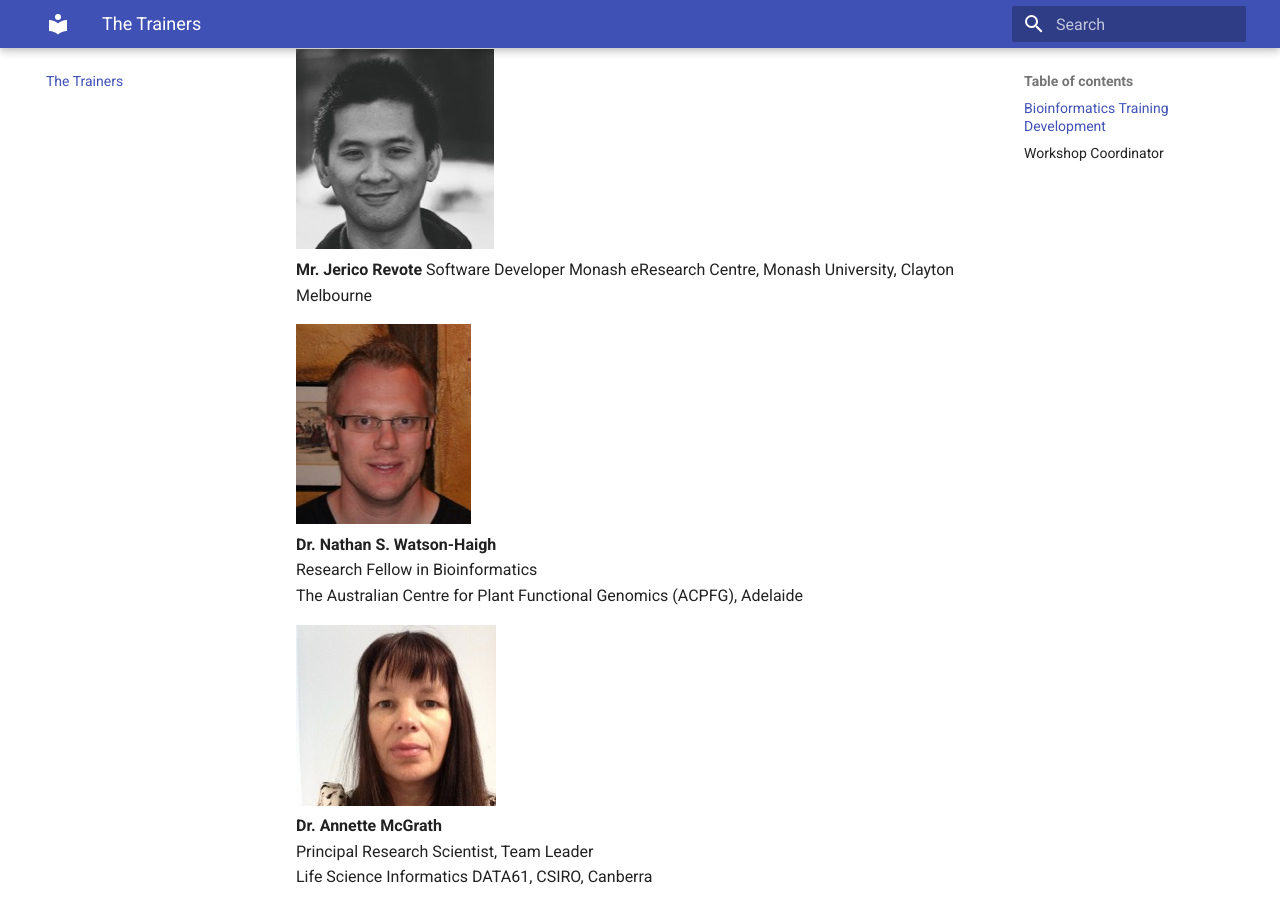
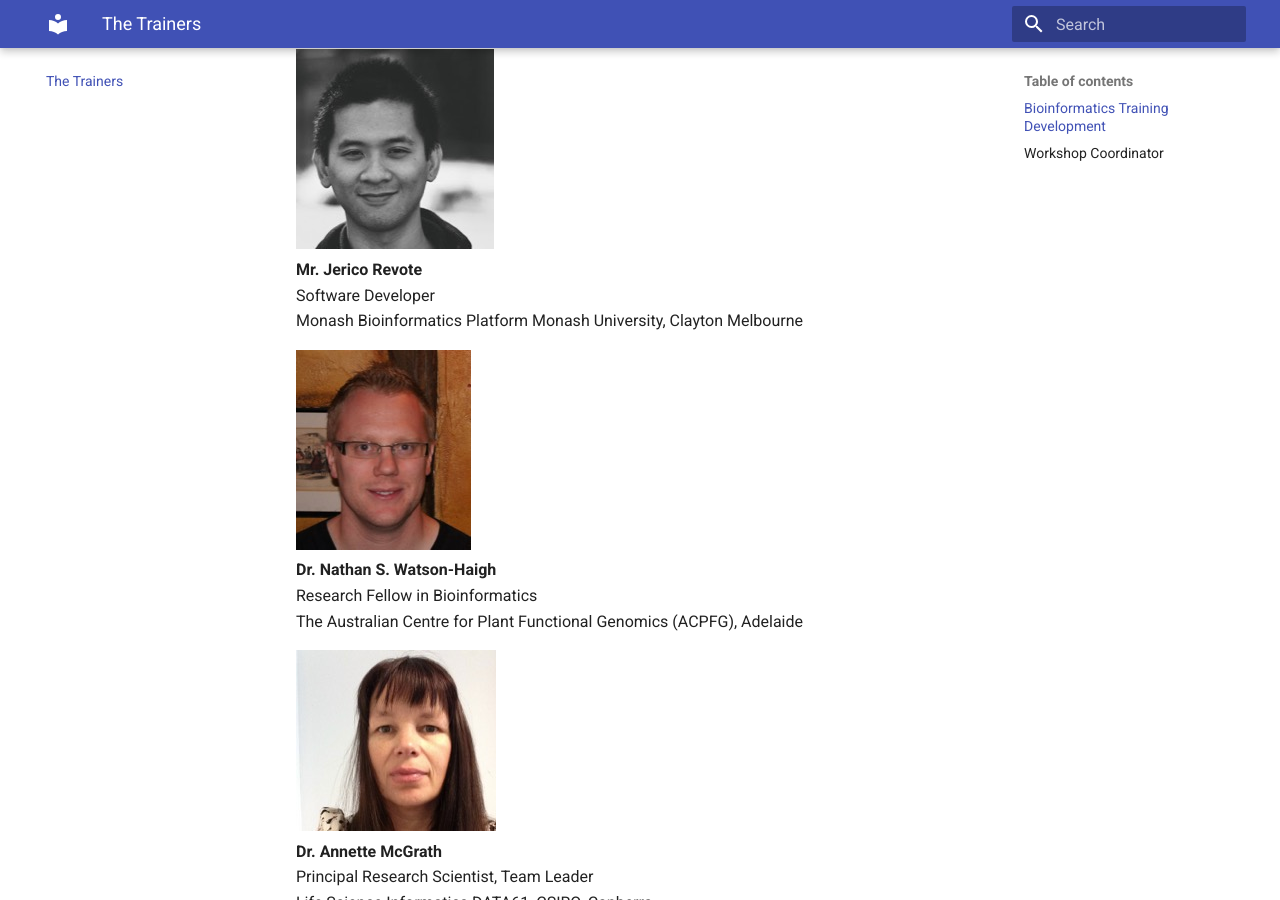
Before and after one commit to tsonika/intro-ngs-manuals, an MkDocs documentation site: the page built from docs/trainers/trainers.md, in a window 1280 px wide and 900 px high, scrolled down 1755 px. Built offline with MkDocs 1.6.1 and Material for MkDocs 9.7.7, drawn with Linux system fonts in a browser that asks for light colours; old or Windows-style settings are respelled for this version of MkDocs.

Commit message:
Update trainers.md

```diff
--- a/docs/trainers/trainers.md
+++ b/docs/trainers/trainers.md
@@ -54,7 +54,9 @@ Australian Genome Research Facility Ltd, Melbourne
 ## Bioinformatics Training Development
 
 ![image](images/Revote.jpg) <br>
-**Mr. Jerico Revote** Software Developer Monash eResearch Centre, Monash University, Clayton Melbourne
+**Mr. Jerico Revote** <br>
+Software Developer <br>
+Monash Bioinformatics Platform Monash University, Clayton Melbourne
 
 ![image](images/watson-haigh.jpg) <br>
 **Dr. Nathan S. Watson-Haigh** <br>
```
